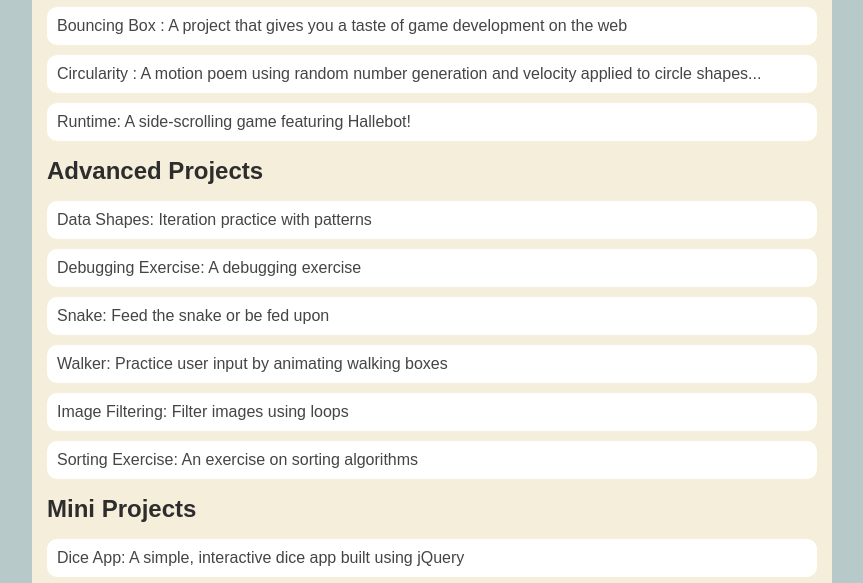
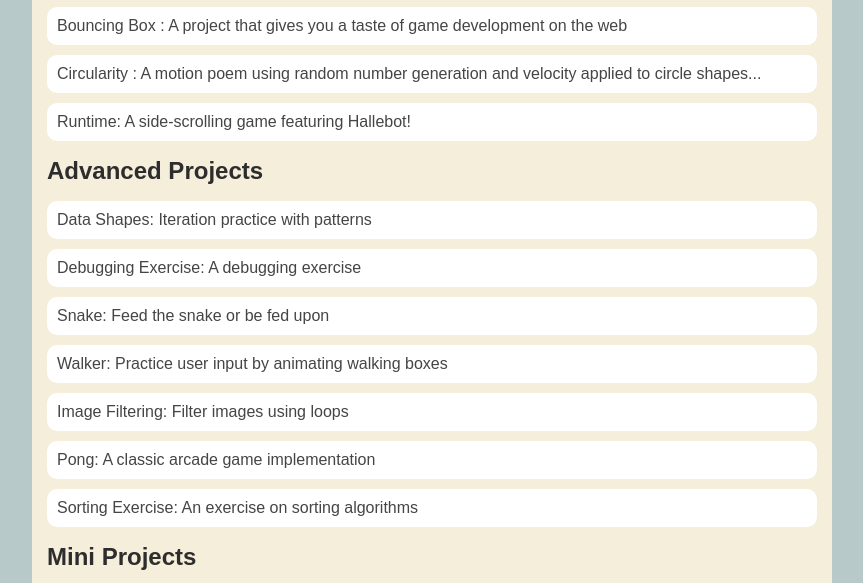
Before and after one commit to LandonBath/LandonBath.github.io, a plain HTML site: page portfolio.html in a window 1280 px wide. Shown: the part 217-800 px from the top of the page, without its empty margins (208-1071 px from the left). Drawn offline with Linux system fonts and the light colour scheme.

Commit message:
projects

```diff
--- a/portfolio.html
+++ b/portfolio.html
@@ -36,6 +36,7 @@
                   <li><a href="asd-projects/snake">Snake: Feed the snake or be fed upon</a></li>
                   <li><a href="asd-projects/walker">Walker: Practice user input by animating walking boxes</a></li>
                   <li><a href="asd-projects/image-filtering">Image Filtering: Filter images using loops</a></li>
+                  <li><a href="asd-projects/pong">Pong: A classic arcade game implementation</a></li>
                   <li><a href="asd-projects/sorting">Sorting Exercise: An exercise on sorting algorithms</a></li>
               </ul>
               <h2>Mini Projects</h2>
```
